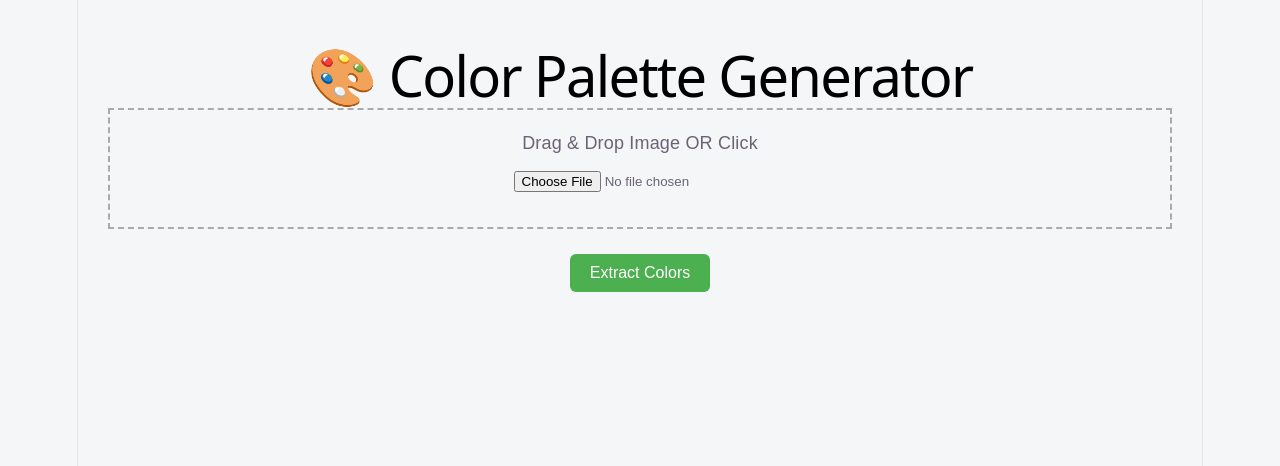
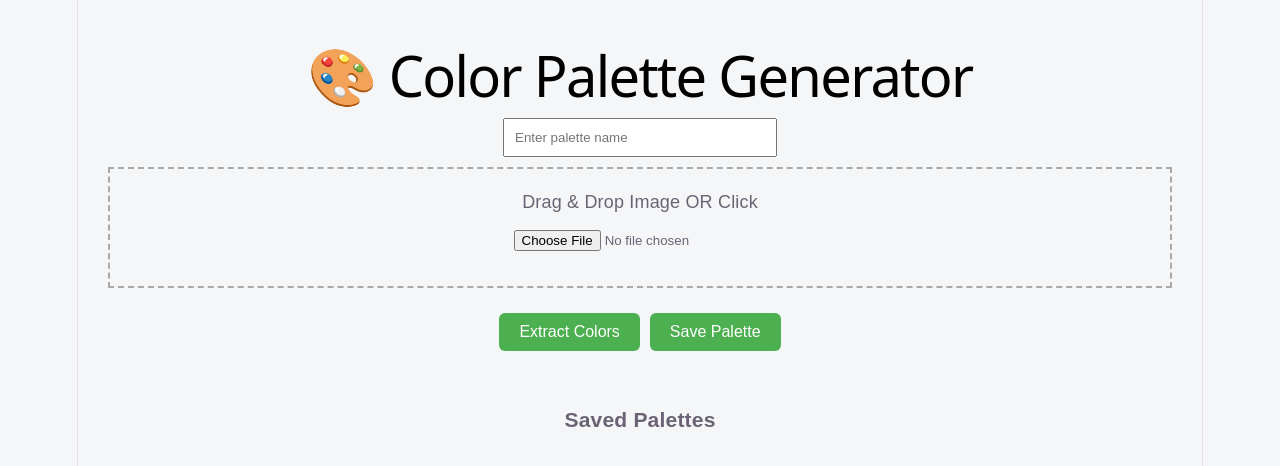
Before and after one commit to kpsanjanakpsanjana/color-palette-generator, a React app in the folder frontend/: page / in a window 1280 px wide. Shown: the top 466 px of the page. Built offline with nearby package versions, Linux system fonts and the light colour scheme; the HTML template or start-up script is replaced by a standard one.

Commit message:
Updated README

```diff
--- a/frontend/src/App.css
+++ b/frontend/src/App.css
@@ -76,3 +76,9 @@ button:hover{
   margin-bottom: 20px;
   cursor: pointer;
 }
+
+input[type="text"] {
+  padding: 10px;
+  margin: 10px 0;
+  width: 250px;
+}
--- a/frontend/src/App.jsx
+++ b/frontend/src/App.jsx
@@ -15,6 +15,11 @@ function App() {
 
   const paletteRef = useRef();
 
+  useEffect(() => {
+    const data = JSON.parse(localStorage.getItem("palettes")) || [];
+    setSavedPalettes(data);
+  }, []);
+
 const getTextColor = (bg) => {
   const color = bg.substring(1);
   const r = parseInt(color.substr(0, 2), 16);
@@ -22,6 +27,14 @@ function App() {
   const b = parseInt(color.substr(4, 2), 16);
 
   return (r * 0.299 + g * 0.587 + b * 0.114) > 186 ? "#000" : "#fff";
+};
+
+const hexToRGB = (hex) => {
+  const r = parseInt(hex.slice(1, 3), 16);
+  const g = parseInt(hex.slice(3, 5), 16);
+  const b = parseInt(hex.slice(5, 7), 16);
+
+  return `rgb(${r}, ${g}, ${b})`;
 };
 
   const handleImage = (e) => {
@@ -95,10 +108,42 @@ const handleDragOver = (e) => {
     link.click();
   };
 
+  const savePalette = () => {
+  if (!paletteName) {
+    alert("Enter palette name");
+    return;
+  }
+
+  const newPalette = {
+    name: paletteName,
+    colors: colors
+  };
+
+  // get old palettes
+  const existing = JSON.parse(localStorage.getItem("palettes")) || [];
+
+  // save new palette
+  const updated = [...existing, newPalette];
+  localStorage.setItem("palettes", JSON.stringify(updated));
+
+  // update UI
+  setSavedPalettes(updated);
+
+  // clear input
+  setPaletteName("");
+};
+
   return (
     <div className="container">
 
       <h1>🎨 Color Palette Generator</h1>
+
+      <input
+      type="text"
+      placeholder="Enter palette name"
+      value={paletteName}
+      onChange={(e) => setPaletteName(e.target.value)}
+      />
 
       <div
       className="dropZone"
@@ -125,6 +170,10 @@ const handleDragOver = (e) => {
             Download Palette
           </button>
         )}
+
+        <button onClick={savePalette}>
+          Save Palette
+          </button>
       </div>
 
       {preview && (
@@ -149,11 +198,33 @@ const handleDragOver = (e) => {
               alert("Copied " + color);
             }}
           >
-            {color}
+            <div>{color}</div>
+            <div>{hexToRGB(color)}</div>
+
           </div>
         ))}
 
       </div>
+
+      <h3>Saved Palettes</h3>
+
+      {savedPalettes.map((p, i) => (
+        <div key={i}>
+          <h4>{p.name}</h4>
+          <div style={{ display: "flex" }}>
+            {p.colors.map((c, j) => (
+              <div
+              key={j}
+              style={{
+                background: c,
+                width: "40px",
+                height: "40px"
+              }}
+              />
+            ))}
+            </div>
+            </div>
+      ))}
 
     </div>
   );
```
Lines whose indentation alone changed are shown as unchanged.
